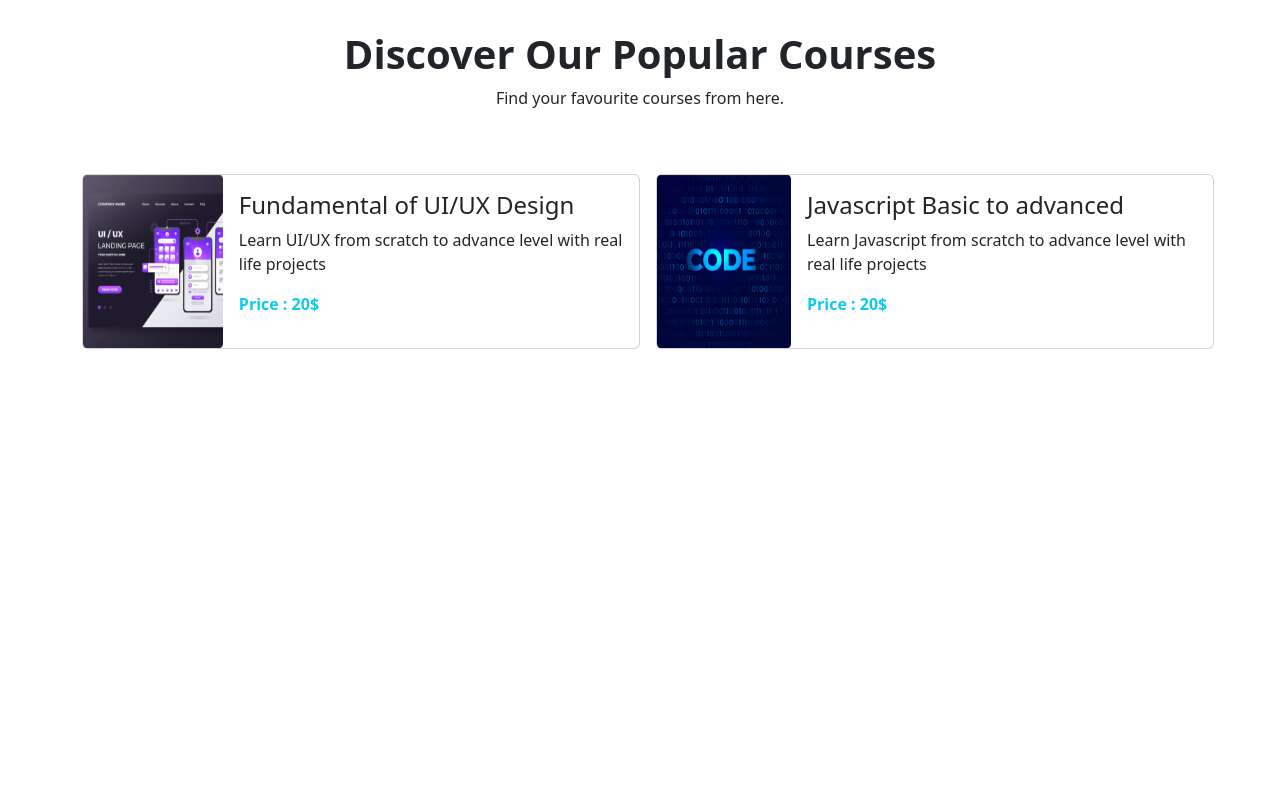
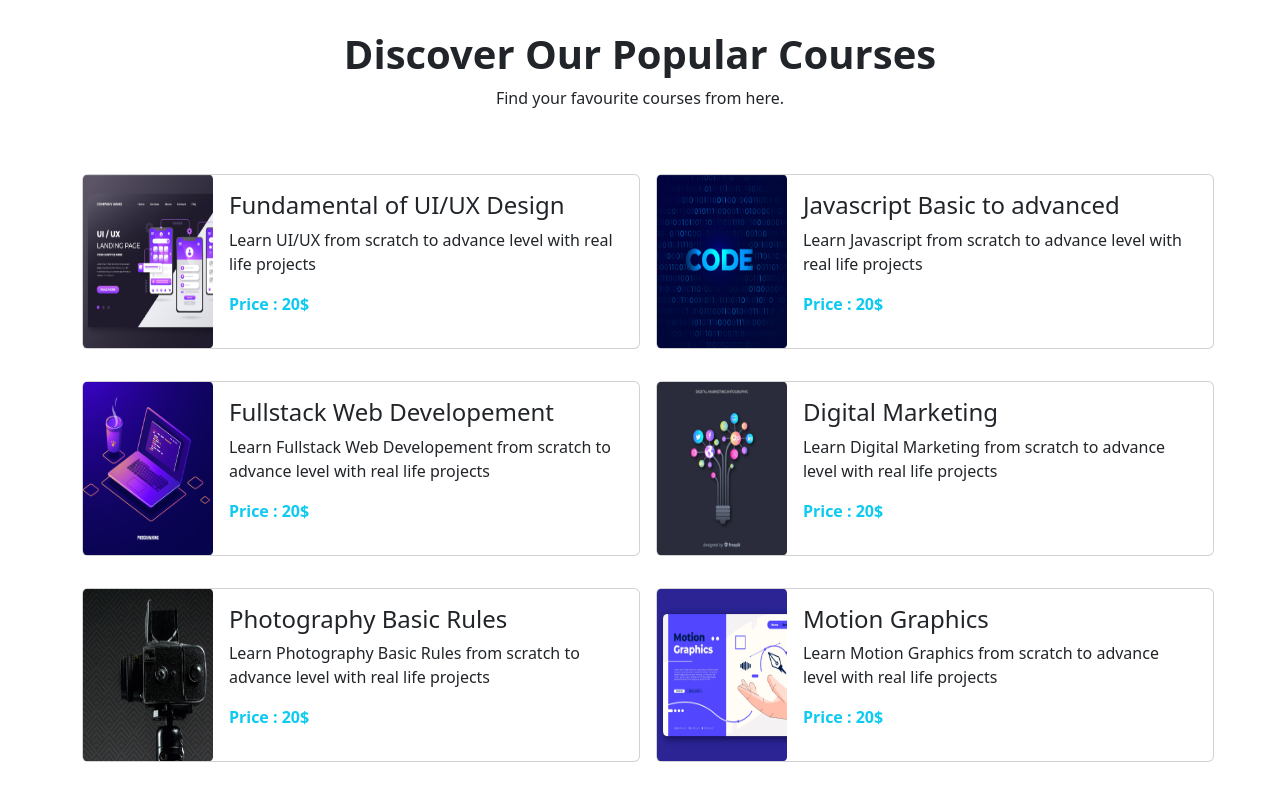
Before and after one commit to Iqtidar102011/edtech_website, a plain HTML site: page index.html in a window 1280 px wide. Shown: the part 810-1610 px from the top of the page. Before the commit the page ends 1223 px from the top, so only its background shows below. Drawn offline with nearby package versions, Linux system fonts and the light colour scheme.

Commit message:
courses cards done

```diff
--- a/index.html
+++ b/index.html
@@ -144,9 +144,10 @@
                         <div>
                             <img class="img-fluid w-100 h-100" src="images/course/course-1.png" alt="">
                         </div>
-                        <div class="card-body">
-                            <h4 class="">Fundamental of UI/UX Design</h4>
-                            <p>Learn UI/UX from scratch to advance level with real life projects</p>
+                        <div class="card-body w-100 h-100">
+                            <h4>Fundamental of UI/UX Design</h4>
+                            <p>Learn UI/UX from scratch to advance level with real life projects
+                            </p>
                             <p class="text-info fw-bold">Price : 20$</p>
 
 
@@ -159,14 +160,80 @@
                         <div>
                             <img class="img-fluid w-100 h-100" src="images/course/course-2.png" alt="">
                         </div>
-                        <div class="card-body">
+                        <div class="card-body w-100 h-100">
                             <h4>Javascript Basic to advanced</h4>
                             <p>Learn Javascript from scratch to advance level with real life projects</p>
                             <p class="text-info fw-bold">Price : 20$</p>
                         </div>
 
                     </div>
+
                 </div>
+                <div class="row g-0 d-dlex flex-lg-nowrap flex-md-wrap flex-wrap">
+                    <!-- card 3 start -->
+                    <div class="card col-lg-6 col-md-12 col-12 d-flex flex-lg-row flex-md-row flex-column me-3 my-3">
+
+                        <div>
+                            <img class="img-fluid w-100 h-100" src="images/course/course-3.png" alt="">
+                        </div>
+                        <div class="card-body w-100 h-100">
+                            <h4>Fullstack Web Developement</h4>
+                            <p>Learn Fullstack Web Developement from scratch to advance level with
+                                real life projects</p>
+                            <p class="text-info fw-bold">Price : 20$</p>
+
+
+
+                        </div>
+                    </div>
+                    <!-- card 4 start -->
+                    <div class="card col-lg-6 col-md-12 col-12 d-flex flex-lg-row flex-md-row flex-column me-3 my-3">
+
+                        <div>
+                            <img class="img-fluid w-100 h-100" src="images/course/course-4.png" alt="">
+                        </div>
+                        <div class="card-body w-100 h-100">
+                            <h4>Digital Marketing</h4>
+                            <p>Learn Digital Marketing from scratch to advance level with real life projects</p>
+                            <p class="text-info fw-bold">Price : 20$</p>
+                        </div>
+
+                    </div>
+
+                </div>
+                <div class="row g-0 d-dlex flex-lg-nowrap flex-md-wrap flex-wrap">
+                    <!-- card 5 start -->
+                    <div class="card col-lg-6 col-md-12 col-12 d-flex flex-lg-row flex-md-row flex-column me-3 my-3">
+
+                        <div>
+                            <img class="img-fluid w-100 h-100" src="images/course/course-5.png" alt="">
+                        </div>
+                        <div class="card-body w-100 h-100">
+                            <h4>Photography Basic Rules</h4>
+                            <p>Learn Photography Basic Rules from scratch to advance level with
+                                real life projects</p>
+                            <p class="text-info fw-bold">Price : 20$</p>
+
+
+
+                        </div>
+                    </div>
+                    <!-- card 6 start -->
+                    <div class="card col-lg-6 col-md-12 col-12 d-flex flex-lg-row flex-md-row flex-column me-3 my-3">
+
+                        <div>
+                            <img class="img-fluid w-100 h-100" src="images/course/course-6.png" alt="">
+                        </div>
+                        <div class="card-body w-100 h-100">
+                            <h4>Motion Graphics</h4>
+                            <p>Learn Motion Graphics from scratch to advance level with real life projects</p>
+                            <p class="text-info fw-bold">Price : 20$</p>
+                        </div>
+
+                    </div>
+
+                </div>
+
 
             </div>
         </section>
--- a/style.css
+++ b/style.css
@@ -1,3 +1,7 @@
 .image_brightness {
     filter: brightness(50%);
 }
+
+.test {
+    border: 1px solid red;
+}
```
